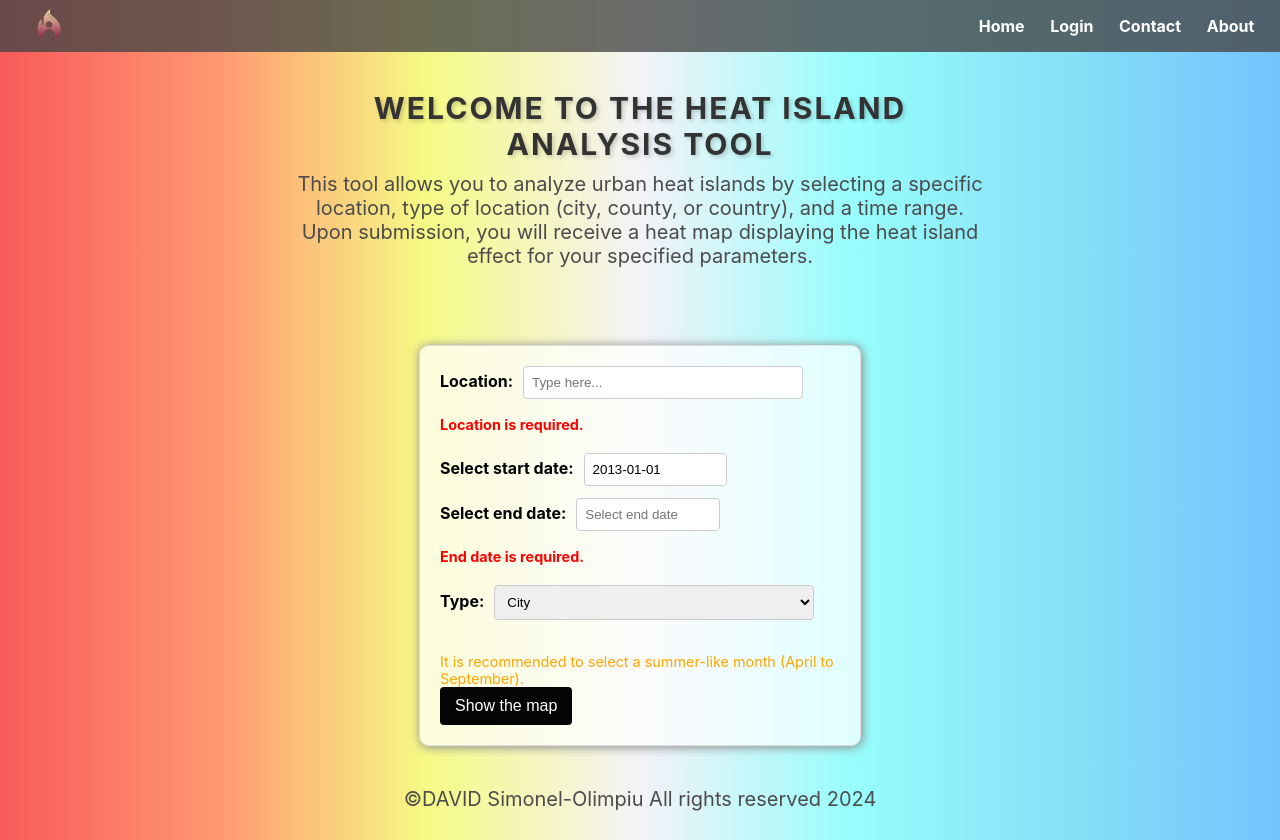
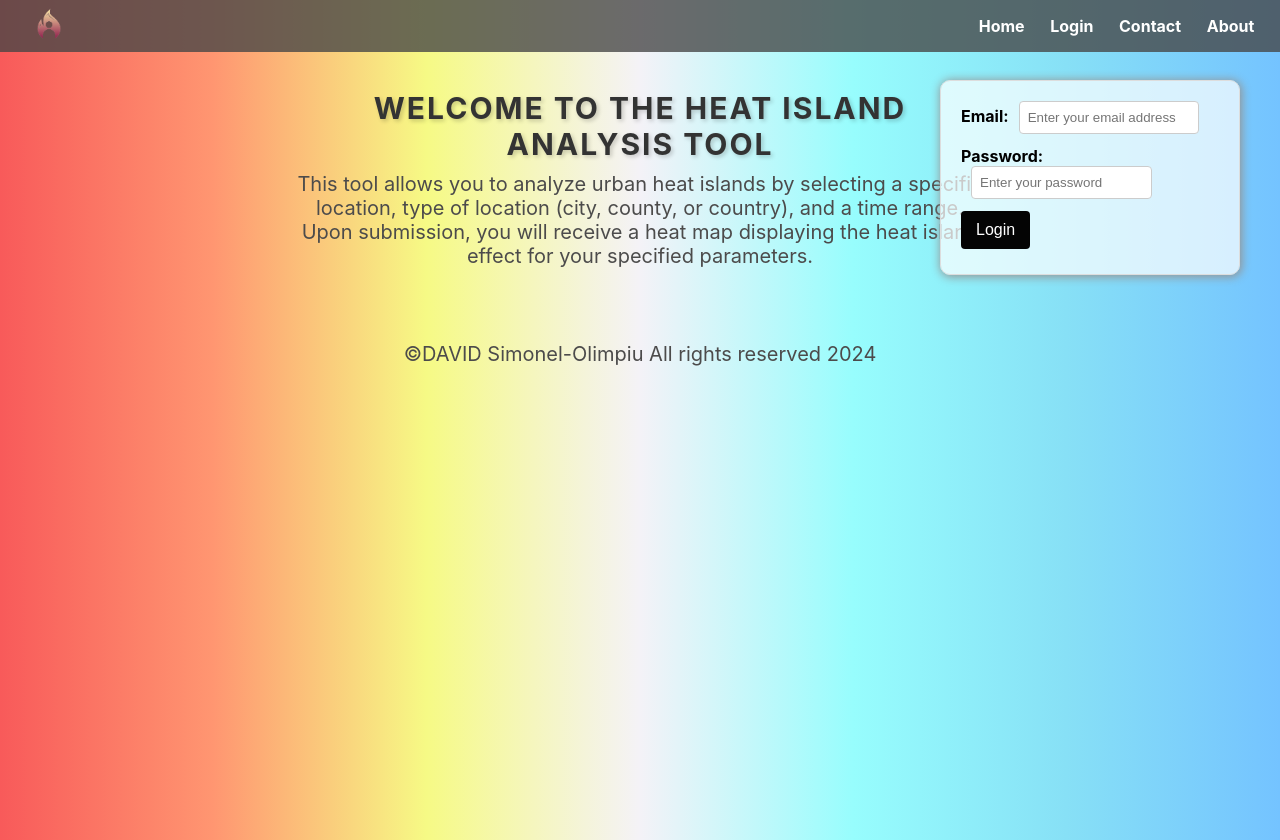
Before and after one commit to SimonelDavid/HeatIslands, a React (Create React App) app in the folder frontend/: page / in a window 1280 px wide. Built offline with nearby package versions, Linux system fonts and the light colour scheme.

Commit message:
fixing frontend redirect

```diff
--- a/frontend/src/pages/App.js
+++ b/frontend/src/pages/App.js
@@ -1,5 +1,5 @@
-import React, { useState, useEffect } from 'react';
-import { AuthProvider } from '../pages/AuthContext';
+import React, { useState, useEffect, useContext } from 'react';
+import { AuthContext } from '../pages/AuthContext';
 import Navbar from '../pages/Navbar';
 import Login from '../pages/Login';
 import AboutUs from '../pages/AboutUs';
@@ -37,11 +37,12 @@ const fetchWithTimeout = (url, options, timeout = 180000) => {
 function App() {
   const minDate = new Date(2013, 0, 1);
 
+  const { isLoggedIn } = useContext(AuthContext);
   const [formData, setFormData] = useState({
     cityName: '',
     startDate: minDate,
     endDate: null,
-    type: 'city'
+    type: 'city',
   });
 
   const [mapUrl, setMapUrl] = useState('');
@@ -159,7 +160,6 @@ function App() {
   };
 
   return (
-    <AuthProvider>
     <div className="container">
       <Navbar
         setShowLogin={toggleLogin}
@@ -177,6 +177,12 @@ function App() {
           <Login />
         </div>
       )}
+      {!isLoggedIn && (
+        <div className="login-container">
+          <Login />
+        </div>
+      )}
+      {isLoggedIn && (
         <form onSubmit={handleSubmit}>
           <label data-guideline="Enter the name of the city, county or country you want to analyze.">
             Location:
@@ -239,6 +245,7 @@ function App() {
             )}
           </div>
         </form>
+      )}
       {mapUrl && (
         <div>
           <iframe title="Map" src={mapUrl} width="800px" height="600px" frameBorder="0"></iframe>
@@ -274,7 +281,6 @@ function App() {
         <p>©DAVID Simonel-Olimpiu All rights reserved 2024</p>
       </div>
     </div>
-    </AuthProvider>
   );
 }
 
```
Lines whose indentation alone changed are shown as unchanged.
